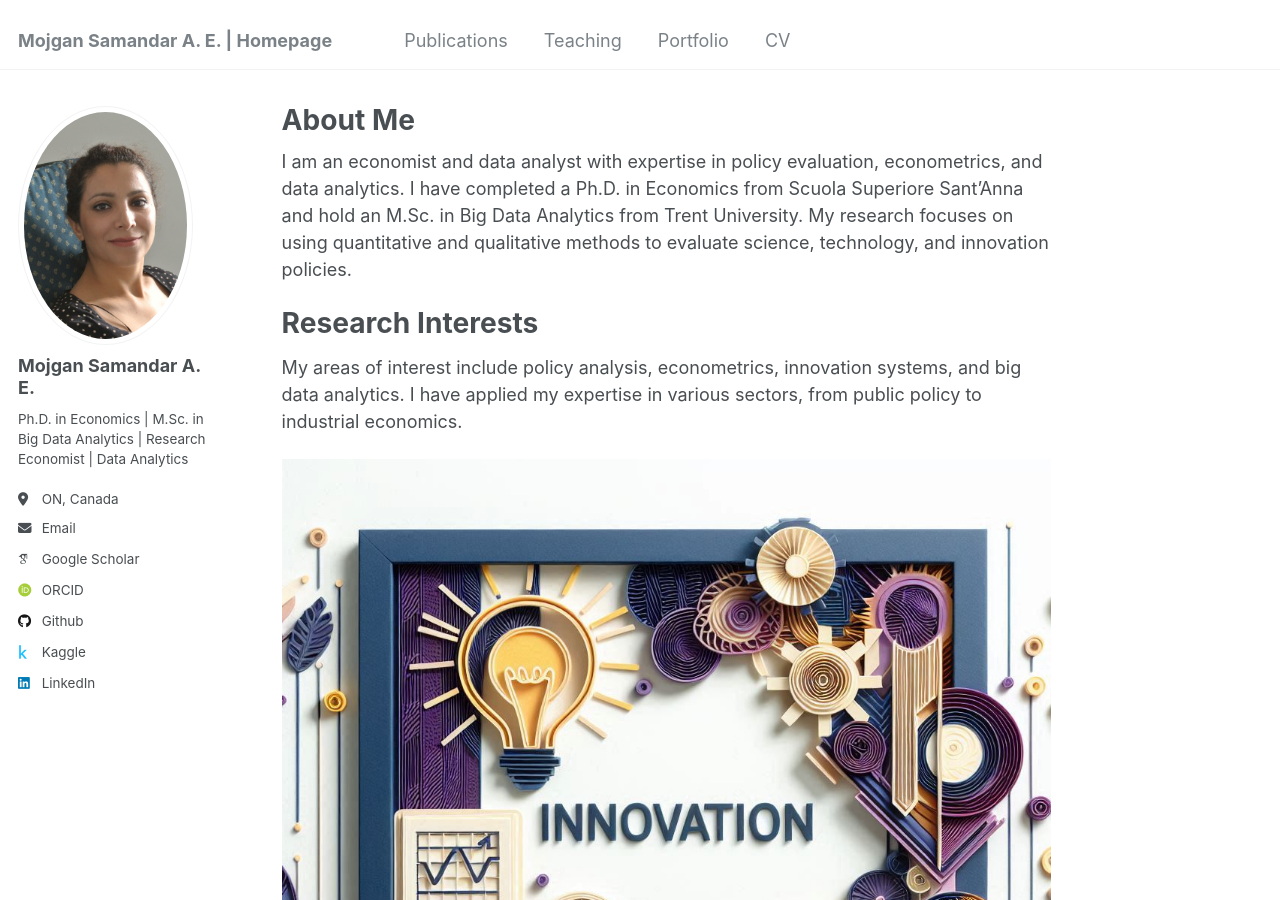
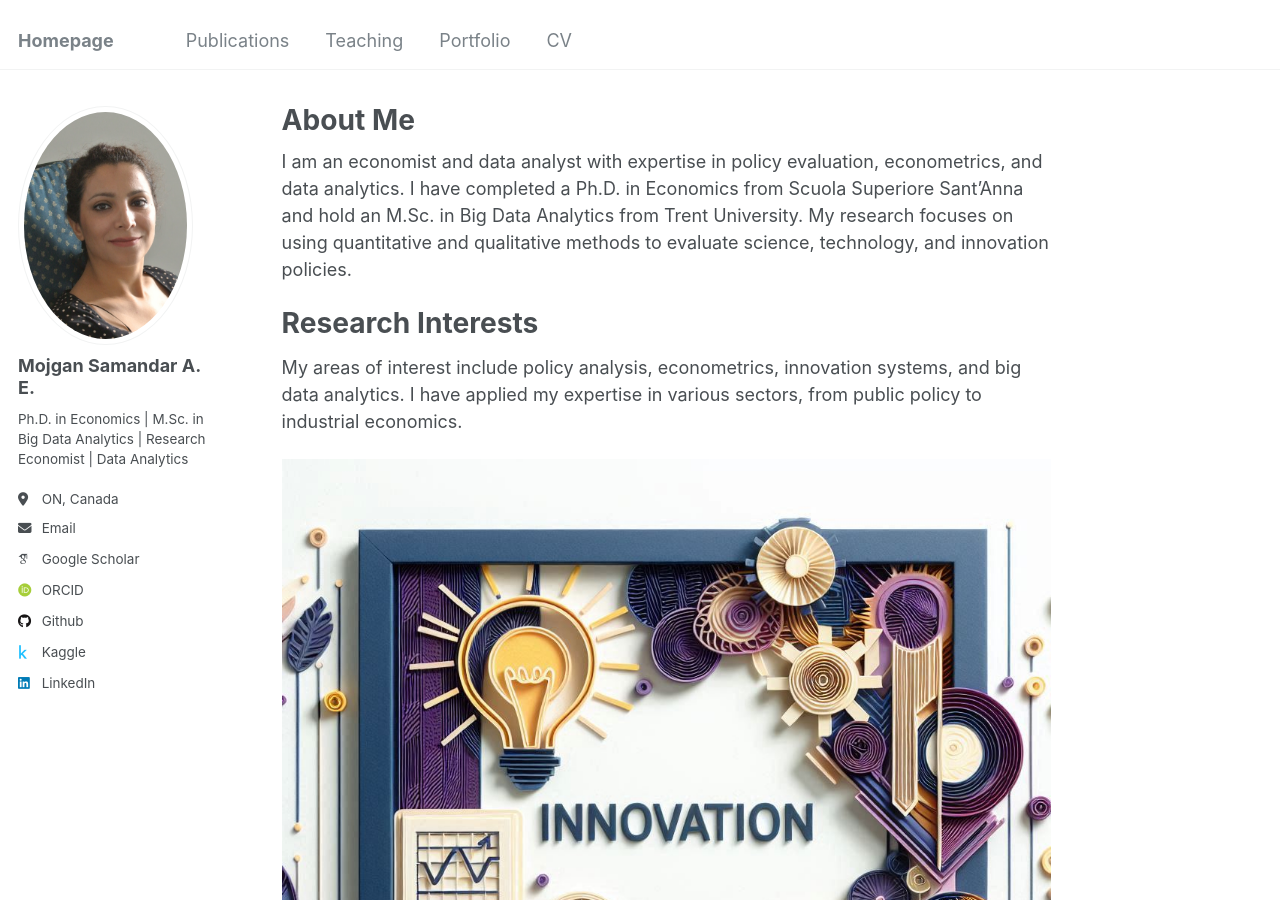
Before and after one commit to samandarali/samandarali.github.io, a Jekyll site: the page built from _pages/about.md, in a window 1280 px wide and 900 px high. Built offline with Jekyll 4.4.1, drawn with Linux system fonts in a browser that asks for light colours; some web fonts are replaced; a file with an impossible date is left out.

Commit message:
Update _config.yml

```diff
--- a/_config.yml
+++ b/_config.yml
@@ -8,7 +8,7 @@
 
 # Basic Site Settings
 locale                   : "en-US"
-title                    : "Mojgan Samandar A. E. | Homepage" # / Site Title
+title                    : " Homepage" # / Site Title Mojgan Samandar A. E. |
 title_separator          : "-"
 name                     : &name "Mojgan Samandar A. E."
 description              : &description "personal description"
```
